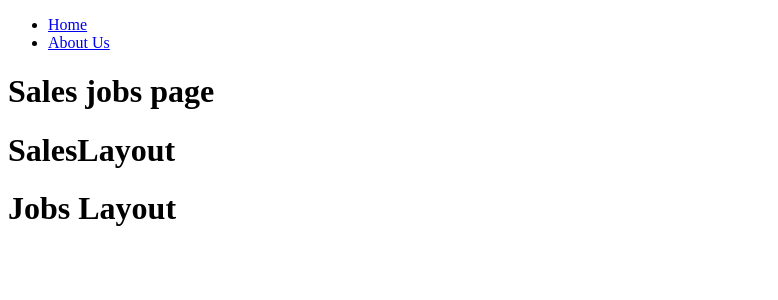
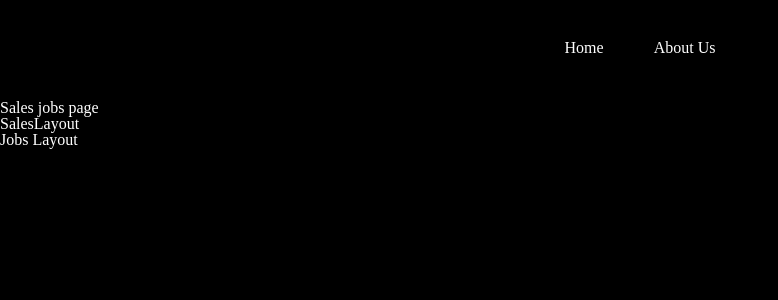
Before and after one commit to coldgeon/next14-ex, a Next.js app: page /about-us/company/jobs/sales in a window 1280 px wide. Shown: the top 300 px of the page, without its empty margins (0-778 px from the left). Built offline with nearby package versions, Linux system fonts and the light colour scheme.

Commit message:
[#4-1,4-2] movie styling

```diff
--- a/app/layout.tsx
+++ b/app/layout.tsx
@@ -1,3 +1,5 @@
+//root layout
+import '../app/styles/global.css';
 import { Metadata } from 'next';
 import Navigation from '../components/navigation';
 
--- /dev/null
+++ b/app/styles/global.css
@@ -0,0 +1,131 @@
+html,
+body,
+div,
+span,
+applet,
+object,
+iframe,
+h1,
+h2,
+h3,
+h4,
+h5,
+h6,
+p,
+blockquote,
+pre,
+a,
+abbr,
+acronym,
+address,
+big,
+cite,
+code,
+del,
+dfn,
+em,
+img,
+ins,
+kbd,
+q,
+s,
+samp,
+small,
+strike,
+strong,
+sub,
+sup,
+tt,
+var,
+b,
+u,
+i,
+center,
+dl,
+dt,
+dd,
+ol,
+ul,
+li,
+fieldset,
+form,
+label,
+legend,
+table,
+caption,
+tbody,
+tfoot,
+thead,
+tr,
+th,
+td,
+article,
+aside,
+canvas,
+details,
+embed,
+figure,
+figcaption,
+footer,
+header,
+hgroup,
+menu,
+nav,
+output,
+ruby,
+section,
+summary,
+time,
+mark,
+audio,
+video {
+  margin: 0;
+  padding: 0;
+  border: 0;
+  font-size: 100%;
+  font: inherit;
+  vertical-align: baseline;
+}
+/* HTML5 display-role reset for older browsers */
+article,
+aside,
+details,
+figcaption,
+figure,
+footer,
+header,
+hgroup,
+menu,
+nav,
+section {
+  display: block;
+}
+body {
+  line-height: 1;
+  padding-top: 100px;
+  background-color: black;
+  color: white;
+}
+ol,
+ul {
+  list-style: none;
+}
+blockquote,
+q {
+  quotes: none;
+}
+blockquote:before,
+blockquote:after,
+q:before,
+q:after {
+  content: '';
+  content: none;
+}
+table {
+  border-collapse: collapse;
+  border-spacing: 0;
+}
+
+a {
+  text-decoration: none;
+}
--- /dev/null
+++ b/app/styles/navigation.module.css
@@ -0,0 +1,32 @@
+.nav {
+  background-color: black;
+  position: fixed;
+  width: 30%;
+  margin: 0 auto;
+  top: 20px;
+  border-radius: 50px;
+  padding: 20px 0px;
+  left: 50%;
+  z-index: 10;
+  transform: translateX(-50%);
+}
+
+.nav a {
+  color: white;
+}
+
+.nav ul {
+  display: flex;
+  justify-content: center;
+  gap: 50px;
+}
+
+.nav ul li {
+  list-style: none;
+  transform: none;
+  transition: all 0.1s ease-in-out;
+}
+
+.nav ul li:hover {
+  transform: scale(1.05);
+}
--- /dev/null
+++ b/components/footer/footer.tsx
@@ -0,0 +1 @@
+//nav, footer와 같은 컴포넌트들은 이렇게 따로 분리해서 만든다!!
--- a/components/movie-video.tsx
+++ b/components/movie-video.tsx
@@ -5,8 +5,6 @@
 
   await new Promise((resolve) => setTimeout(resolve, 5000));
 
-  //강제로 에러 일으키기!
-  throw new Error('something broke...');
   const response = await fetch(`${API_URL}/${id}/videos`);
   return response.json();
 }
--- a/components/navigation.tsx
+++ b/components/navigation.tsx
@@ -1,12 +1,13 @@
 'use client';
 
+import styles from '../app/styles/navigation.module.css';
 import Link from 'next/link';
 import { usePathname } from 'next/navigation';
 
 export default function Navigation() {
   const pathName = usePathname();
   return (
-    <nav>
+    <nav className={styles.nav}>
       <ul>
         <li>
           <Link href="/">Home {pathName === '/' ? '🔥' : ''}</Link>
```
Also changed, not shown: app/(home)/page.tsx (+5 -5 lines), app/styles/home.module.css (added, +12 -0 lines), app/styles/movie.module.css (added, +17 -0 lines), components/movie.tsx (added, +28 -0 lines), components/footer/footer.module.css (added).
